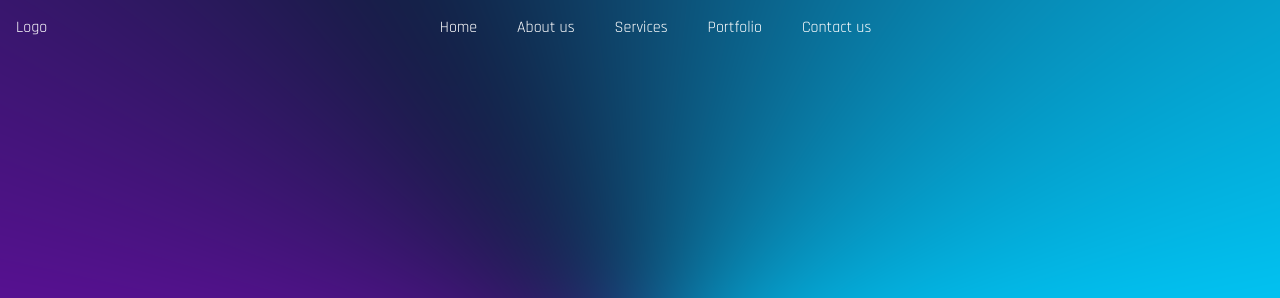
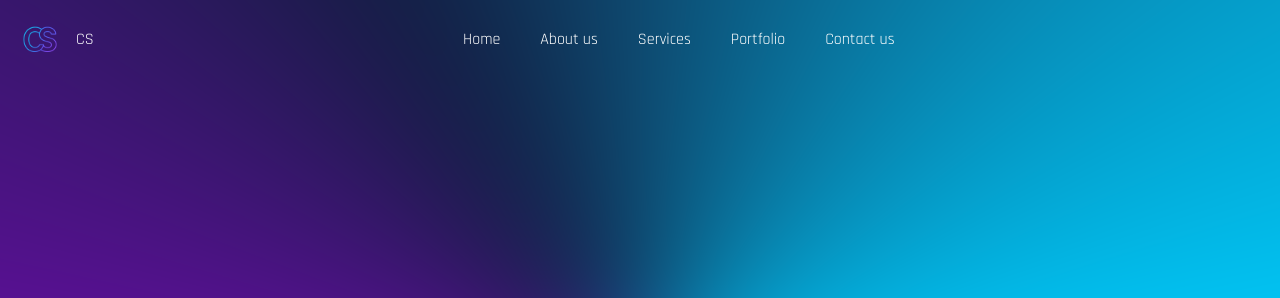
Before and after one commit to Kurdo23/ShowcaseSite, a website: page pages/index.html in a window 1280 px wide. Shown: the top 298 px of the page. Drawn offline with nearby package versions, Linux system fonts and the light colour scheme.

Commit message:
Add Logo

```diff
--- a/pages/index.html
+++ b/pages/index.html
@@ -12,7 +12,10 @@
 
 <body class="relative flex flex-col min-h-screen">
     <header class="bg-custom-header text-white p-4 flex justify-between items-center">
-        <h1>Logo</h1>
+        <div class="flex items-center">
+            <img src="/pictures/logo.png" alt="Logo" class="w-12 h-12 mr-4">
+        </div>
+        <h1>CS</h1>
         <nav class="w-full flex justify-center">
             <ul class="flex space-x-10">
                 <li><a href="/pages/index.html">Home</a></li>
```
Also changed, not shown: pictures/logo.png (added).
